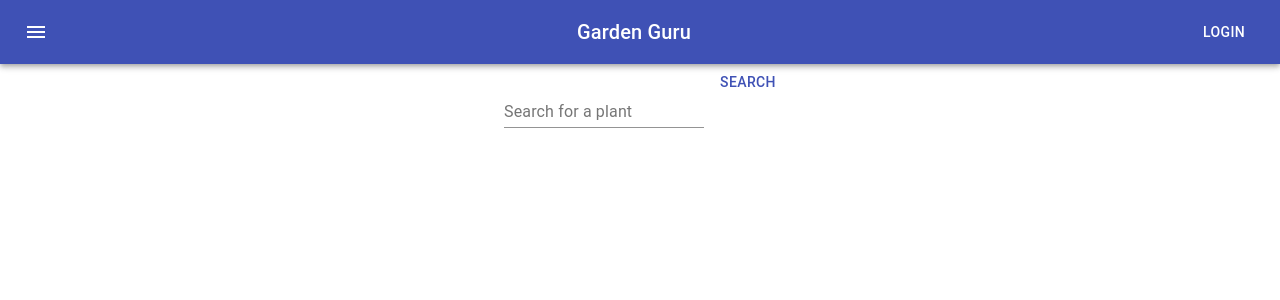
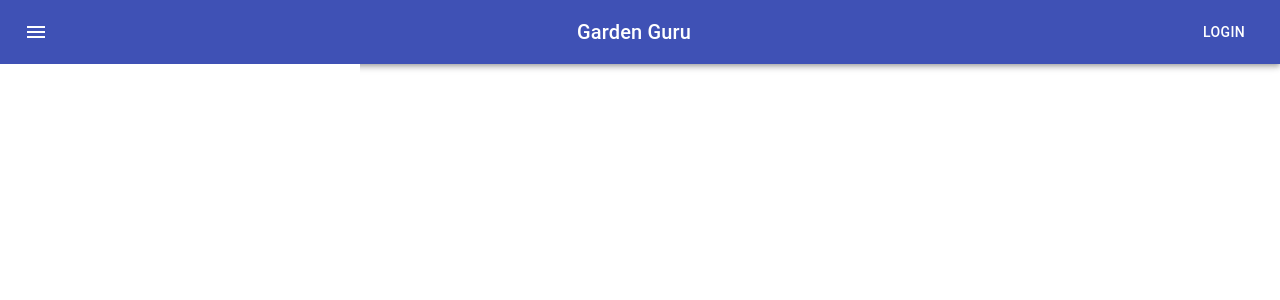
Before and after one commit to chingu-voyages/v10-bears-team-02, a React (Create React App) app in the folder client/: page / in a window 1280 px wide. Shown: the top 300 px of the page. Built offline with nearby package versions, Linux system fonts and the light colour scheme.

Commit message:
Add searchbar to navbar

```diff
--- a/client/src/App.js
+++ b/client/src/App.js
@@ -1,7 +1,6 @@
 import React from 'react';
 import NavBar from './components/navbar/NavBar'
 import './App.css';
-import SearchBar from './components/searchBar/SearchBar'
 import QueriedPlants from './components/queriedPlants/QueriedPlants';
 
 
@@ -11,7 +10,6 @@ function App() {
     <div className="App">
 
       <NavBar/>
-      <SearchBar />
       <QueriedPlants />
     </div>
   );
--- a/client/src/components/navbar/NavBar.js
+++ b/client/src/components/navbar/NavBar.js
@@ -6,6 +6,7 @@ import Typography from '@material-ui/core/Typography';
 import Button from '@material-ui/core/Button';
 import IconButton from '@material-ui/core/IconButton';
 import MenuIcon from '@material-ui/icons/Menu';
+import SearchBar from '../../components/searchBar/SearchBar'
 
 import axios from 'axios';
 
@@ -41,6 +42,7 @@ export default function NavBar() {
           <Typography variant="h6" className={classes.title}>
             Garden Guru
           </Typography>
+          {/* <SearchBar /> */}
           <Button
             color="inherit"
             onClick={handleLogin}
--- a/client/src/components/searchBar/SearchBar.js
+++ b/client/src/components/searchBar/SearchBar.js
@@ -4,20 +4,38 @@ import Button from '@material-ui/core/Button'
 import useStyles from './SearchBarStyles'
 import { submitQuery } from '../../actions/searchResults'
 import { connect } from 'react-redux'
+import SearchIcon from '@material-ui/icons/Search';
+import InputBase from '@material-ui/core/InputBase'
 
 function SearchBar(props) {
 
     const classes = useStyles();
 
+    // return (
+    //     <form className={classes.search} onSubmit={(event) => {
+    //             event.preventDefault()
+    //             props.submitQuery(props.query)
+    //         }
+    //     }>
+    //         <InputField name='query' label='Search for a plant'/>
+    //         <Button color='primary'>Search</Button>
+    //     </form>
+    // )
+
     return (
-        <form className={classes.container} onSubmit={(event) => {
-                event.preventDefault()
-                props.submitQuery(props.query)
-            }
-        }>
-            <InputField name='query' label='Search for a plant'/>
-            <Button color='primary'>Search</Button>
-        </form>
+        <div className={classes.search}>
+            <div className={classes.searchIcon}>
+                <SearchIcon />
+            </div>
+            <InputBase
+            placeholder="Search for Plants"
+            classes={{
+                root: classes.inputRoot,
+                input: classes.inputInput,
+            }}
+            inputProps={{ 'aria-label': 'Search for Plants' }}
+            />
+      </div>
     )
 }
 
--- a/client/src/components/searchBar/SearchBarStyles.js
+++ b/client/src/components/searchBar/SearchBarStyles.js
@@ -1,10 +1,42 @@
 import { makeStyles } from '@material-ui/core/styles'
 
 const useStyles = makeStyles(theme => ({
-    container: {
+    search: {
+        position: 'relative',
+        borderRadius: theme.shape.borderRadius,
+        backgroundColor: 'primary',
+        '&:hover': {
+          backgroundColor: 'primary',
+        },
+        marginRight: theme.spacing(2),
+        marginLeft: 0,
+        width: '100%',
+        [theme.breakpoints.up('sm')]: {
+          marginLeft: theme.spacing(3),
+          width: 'auto',
+        },
+      },
+      searchIcon: {
+        width: theme.spacing(7),
+        height: '100%',
+        position: 'absolute',
+        pointerEvents: 'none',
+        display: 'flex',
+        alignItems: 'center',
+        justifyContent: 'center',
+      },
+      inputRoot: {
+        color: 'inherit',
+      },
+      inputInput: {
+        padding: theme.spacing(1, 1, 1, 7),
+        transition: theme.transitions.create('width'),
+        width: '100%',
+        [theme.breakpoints.up('md')]: {
+          width: 200,
+        },
+      },
 
-        textAlign: 'center'
-      }
   }));
 
   export default useStyles
```
